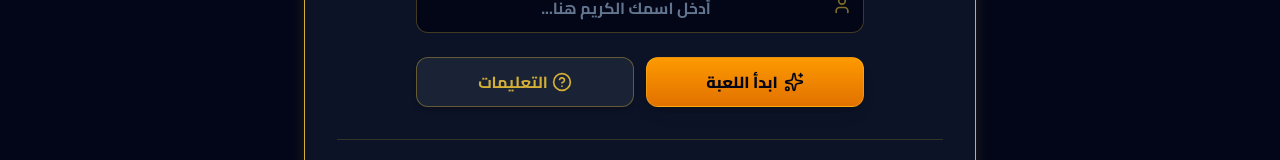
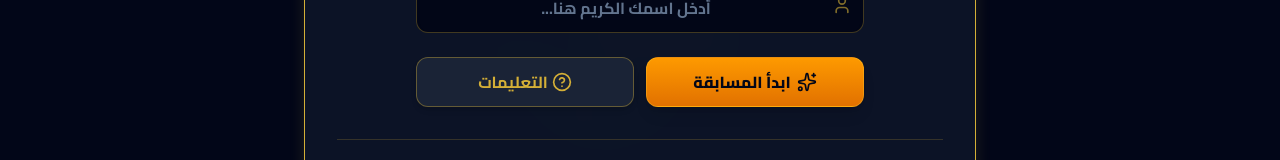
Before and after one commit to rubooaalghubra181-blip/-, a React (Vite) app: page / in a window 1280 px wide. Shown: the part 505-665 px from the top of the page. Built offline with nearby package versions, Linux system fonts and the light colour scheme.

Commit message:
feat: add Omani Khanjar watermark to background
Introduce a subtle, animated Omani Khanjar graphic as a background watermark to enhance the application's cultural theme.

```diff
--- a/src/App.tsx
+++ b/src/App.tsx
@@ -26,6 +26,8 @@ import {
 import { Question, PlayerScore, GameState } from './types';
 import { questions } from './questions';
 import { soundManager } from './sound';
+// @ts-ignore
+import khanjarBg from './assets/images/oman_khanjar_bg_1782940851151.jpg';
 
 // Constants
 const PRIZES = [
@@ -847,6 +849,16 @@ export default function App() {
       {/* Immersive Dot Grid Overlay */}
       <div className="absolute inset-0 opacity-10 pointer-events-none dot-grid" />
 
+      {/* Subtle Omani Khanjar Watermark Background */}
+      <div className="absolute inset-0 flex items-center justify-center pointer-events-none overflow-hidden z-0 select-none opacity-8 md:opacity-12">
+        <img
+          src={khanjarBg}
+          alt="الخنجر العماني"
+          className="w-[85vw] h-[85vw] max-w-[600px] max-h-[600px] md:w-[45vw] md:h-[45vw] object-contain mix-blend-screen animate-[pulse_10s_infinite_ease-in-out]"
+          referrerPolicy="no-referrer"
+        />
+      </div>
+
       {/* Decorative Traditional Omani Corner Patterns */}
       <div className="absolute top-0 right-0 w-32 h-32 md:w-48 md:h-48 border-t-4 border-r-4 border-oman-gold/30 rounded-tr-3xl opacity-20 pointer-events-none" />
       <div className="absolute top-0 left-0 w-32 h-32 md:w-48 md:h-48 border-t-4 border-l-4 border-oman-gold/30 rounded-tl-3xl opacity-20 pointer-events-none" />
@@ -981,7 +993,7 @@ export default function App() {
                   className="w-full py-3 bg-gradient-to-b from-amber-500 to-amber-600 hover:from-amber-400 hover:to-amber-500 text-oman-dark font-extrabold text-base rounded-xl transition-all shadow-lg active:scale-95 flex items-center justify-center gap-1.5 border border-amber-300/30 cursor-pointer"
                 >
                   <Sparkles className="w-5 h-5" />
-                  <span>ابدأ اللعبة</span>
+                  <span>ابدأ المسابقة</span>
                 </button>
 
                 <button
```
Also changed, not shown: src/assets/images/oman_khanjar_bg_1782940851151.jpg (added).
